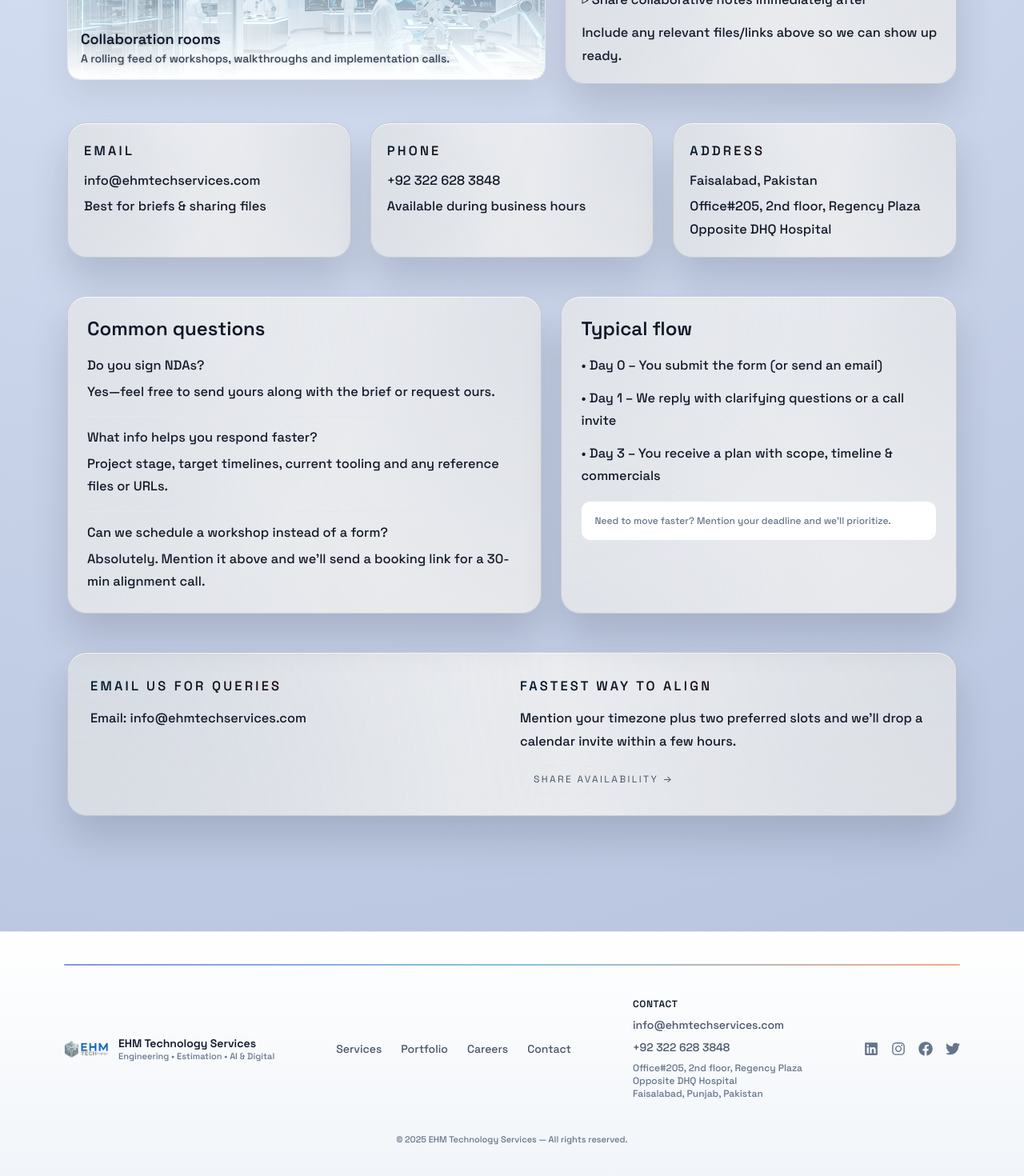
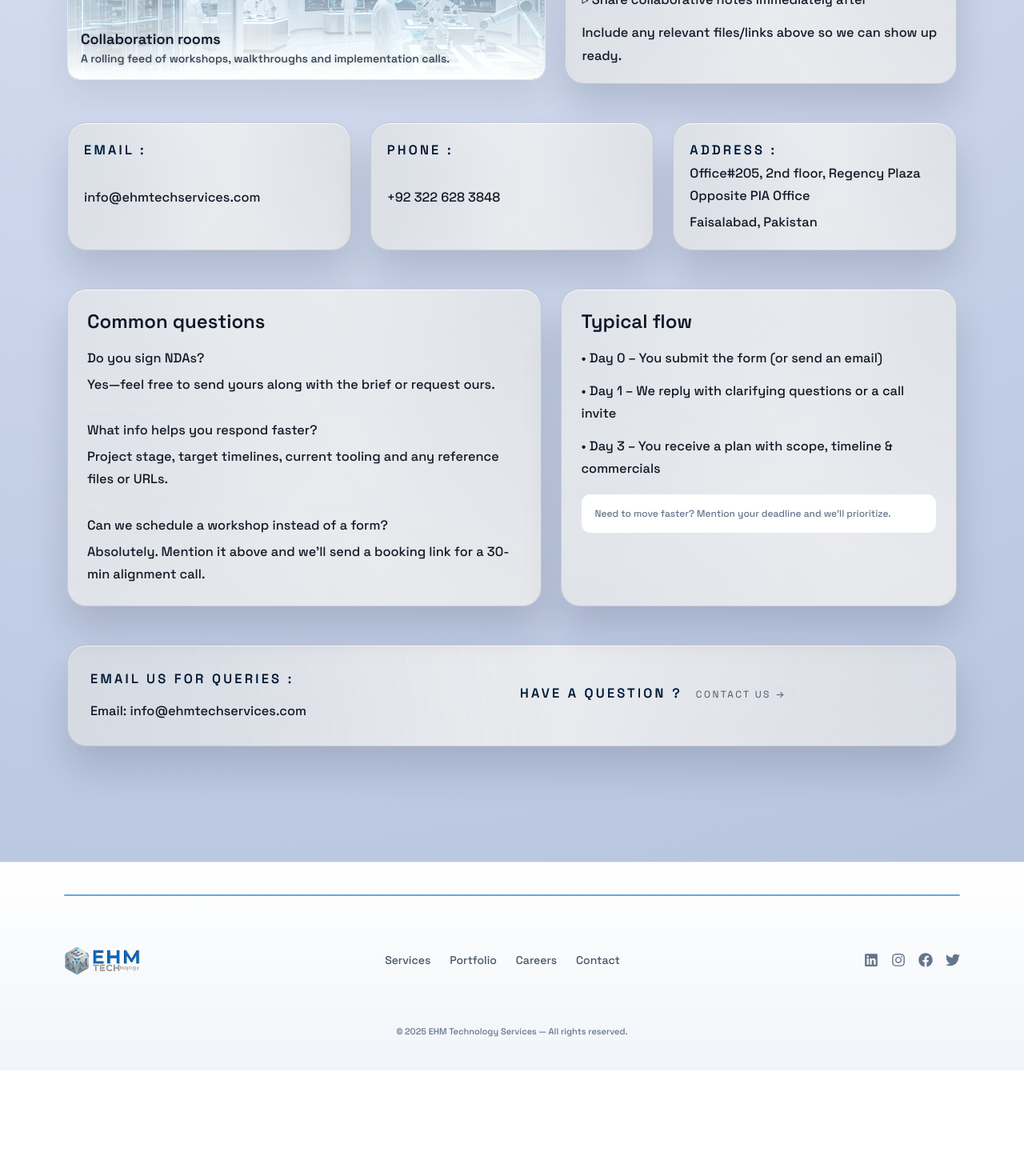
Before and after one commit to Ateeb-333/ehm-tech-site, a Next.js app: page /contact in a window 1280 px wide. Shown: the part 824-2294 px from the top of the page at 80% size. After the commit the page ends 2162 px from the top, so only its background shows below. Built offline with nearby package versions, Linux system fonts and the light colour scheme.

Commit message:
Update gradient colors, reorder navbar services, enhance contact page layout, and misc UI fixes

```diff
--- a/app/contact/page.tsx
+++ b/app/contact/page.tsx
@@ -153,27 +153,29 @@ export default function ContactPage() {
       >
         {[
           {
-            title: "Email",
+            title: "Email :",
             value: "info@ehmtechservices.com",
-            caption: "Best for briefs & sharing files",
+
           },
           {
-            title: "Phone",
+            title: "Phone :",
             value: "+92 322 628 3848",
-            caption: "Available during business hours",
+
           },
           {
-            title: "Address",
-            value: "Faisalabad, Pakistan",
-            caption: "Office#205, 2nd floor, Regency Plaza Opposite DHQ Hospital",
+            title: "Address :",
+            value: "Office#205, 2nd floor, Regency Plaza Opposite PIA Office",
+            caption: "Faisalabad, Pakistan",
           },
         ].map((item) => (
-          <div key={item.title} className="section-card p-5">
+          <div key={item.title} className="section-card p-5 flex flex-col min-h-[160px]">
             <p className="text-xs font-semibold uppercase tracking-[0.2em] text-gradient-label">
               {item.title}
             </p>
-            <p className="mt-2 text-lg font-semibold text-slate-900">{item.value}</p>
-            <p className="mt-1 text-sm text-slate-600">{item.caption}</p>
+            <div className="flex-1 flex flex-col justify-center">
+              <p className="text-lg font-semibold text-slate-900">{item.value}</p>
+              {item.caption && <p className="mt-1 text-sm text-slate-600">{item.caption}</p>}
+            </div>
           </div>
         ))}
       </motion.section>
@@ -232,7 +234,7 @@ export default function ContactPage() {
         <div className="grid md:grid-cols-2 gap-5 text-sm text-meta">
           <div>
             <p className="text-xs font-semibold uppercase tracking-[0.2em] text-gradient-label">
-              EMAIL US FOR QUERIES
+              EMAIL US FOR QUERIES :
             </p>
             <ul className="mt-3 space-y-3">
               <li>
@@ -242,16 +244,13 @@ export default function ContactPage() {
           </div>
           <div>
             <p className="text-xs font-semibold uppercase tracking-[0.2em] text-gradient-label">
-              FASTEST WAY TO ALIGN
-            </p>
-            <p className="mt-3">
-              Mention your timezone plus two preferred slots and we’ll drop a calendar invite within a few hours.
+              HAVE A QUESTION ?
             </p>
             <a
               href="/contact"
               className="mt-4 inline-flex items-center gap-2 rounded-full border border-slate-200 px-4 py-2 text-xs uppercase tracking-[0.2em]"
             >
-              Share availability →
+              Contact us →
             </a>
           </div>
         </div>
--- a/app/globals.css
+++ b/app/globals.css
@@ -47,10 +47,10 @@ body::after {
 
 body::before {
   background: radial-gradient(780px circle at 15% 10%,
-      rgba(174, 230, 247, 0.25),
+      rgba(1, 108, 200, 0.25),
       transparent 60%),
     radial-gradient(640px circle at 85% 15%,
-      rgba(255, 176, 138, 0.25),
+      rgba(1, 108, 200, 0.25),
       transparent 60%);
 }
 
@@ -140,7 +140,7 @@ body::after {
 
 .text-gradient-label {
   display: inline-block;
-  background-image: linear-gradient(120deg, var(--tw-gradient-from, #2f9fcf), var(--tw-gradient-to, #f0733f));
+  background-image: linear-gradient(120deg, var(--tw-gradient-from, #016CC8), var(--tw-gradient-to, #016CC8));
   background-clip: text;
   -webkit-background-clip: text;
   color: transparent;
@@ -194,7 +194,7 @@ body::after {
   inset: 0;
   border-radius: inherit;
   background: linear-gradient(135deg,
-      rgba(174, 230, 247, 0.08),
+      rgba(1, 108, 200, 0.08),
       rgba(255, 255, 255, 0));
   pointer-events: none;
 }
@@ -210,8 +210,8 @@ body::after {
   border-radius: inherit;
   padding: 1px;
   background: linear-gradient(130deg,
-      rgba(174, 230, 247, 0.4),
-      rgba(255, 176, 138, 0.2),
+      rgba(1, 108, 200, 0.4),
+      rgba(1, 108, 200, 0.2),
       transparent 70%);
   -webkit-mask:
     linear-gradient(#fff, #fff) content-box,
@@ -235,11 +235,11 @@ body::after {
 }
 
 .floating-orb--cyan {
-  background: rgba(174, 230, 247, 0.45);
+  background: rgba(1, 108, 200, 0.45);
 }
 
 .floating-orb--peach {
-  background: rgba(255, 176, 138, 0.45);
+  background: rgba(1, 108, 200, 0.45);
 }
 
 @keyframes float {
@@ -296,6 +296,7 @@ body::after {
     transform: translateX(-50%);
   }
 }
+
 /* ============================================
    PROFESSIONAL QUICK WINS ENHANCEMENTS
    ============================================ */
@@ -314,7 +315,7 @@ body::after {
   left: 0;
   width: 0;
   height: 2px;
-  background: linear-gradient(90deg, #3fbfef, #4f60e0);
+  background: linear-gradient(90deg, #016CC8, #016CC8);
   transition: width 0.3s ease;
 }
 
@@ -335,7 +336,7 @@ body::after {
   width: 3rem;
   height: 3rem;
   border-radius: 50%;
-  background: linear-gradient(135deg, #3fbfef, #4f60e0);
+  background: linear-gradient(135deg, #016CC8, #016CC8);
   color: white;
   display: flex;
   align-items: center;
--- a/app/page.tsx
+++ b/app/page.tsx
@@ -77,10 +77,6 @@ export default function HomePage() {
                 className="grid gap-10 md:grid-cols-[1.5fr,1fr] items-center min-h-[80vh]"
             >
                 <div>
-                    <span className="chip mb-4">
-                        <span className="mr-2 text-xs">●</span> Engineering • Estimation • IT
-                        Solutions
-                    </span>
                     <h1 className="text-4xl md:text-5xl font-semibold text-slate-900 leading-tight">
                         Professional Engineering, Cost Estimation & IT Services
                         <span className="block bg-gradient-to-r from-softSkyCyan via-sunsetPeach to-slateBlue bg-clip-text text-transparent">
--- a/components/Footer.tsx
+++ b/components/Footer.tsx
@@ -10,7 +10,7 @@ export const Footer = () => {
 
         <div className="flex flex-col md:flex-row md:items-center md:justify-between gap-8">
           <div className="flex items-center gap-3">
-            <div className="relative h-14 w-14 flex items-center justify-center">
+            <div className="relative h-20 w-24 flex items-center justify-center">
               <Image
                 src="/images/ehm-logo.png"
                 alt="EHM Tech logo"
@@ -18,15 +18,6 @@ export const Footer = () => {
                 className="object-contain"
                 sizes="56px"
               />
-            </div>
-
-            <div className="leading-tight">
-              <p className="text-slate-900 font-semibold text-sm">
-                EHM Technology Services
-              </p>
-              <p className="text-slate-500 text-[11px]">
-                Engineering • Estimation • AI & Digital
-              </p>
             </div>
           </div>
 
@@ -43,21 +34,6 @@ export const Footer = () => {
             <Link href="/contact" className="hover:text-slate-900 transition">
               Contact
             </Link>
-          </div>
-
-          <div className="flex flex-col gap-2 text-sm text-slate-600">
-            <p className="font-semibold text-slate-900 text-xs uppercase tracking-wider">Contact</p>
-            <a href="mailto:info@ehmtechservices.com" className="hover:text-slate-900 transition">
-              info@ehmtechservices.com
-            </a>
-            <a href="tel:+923226283848" className="hover:text-slate-900 transition">
-              +92 322 628 3848
-            </a>
-            <p className="text-xs text-slate-500 max-w-xs">
-              Office#205, 2nd floor, Regency Plaza<br />
-              Opposite DHQ Hospital<br />
-              Faisalabad, Punjab, Pakistan
-            </p>
           </div>
 
           <div className="flex gap-4 text-slate-500">
--- a/tailwind.config.js
+++ b/tailwind.config.js
@@ -7,14 +7,14 @@ module.exports = {
   theme: {
     extend: {
       colors: {
-        slateBlue: "#3F50D0",
-        softSkyCyan: "#2F9FCF",
+        slateBlue: "#016CC8",
+        softSkyCyan: "#016CC8",
         charcoalGray: "#2E2E2E",
         mistGray: "#D9DDE2",
-        sunsetPeach: "#F0733F",
-        vibrantBlue: "#4F60E0",
-        brightCyan: "#3FBFEF",
-        warmPeach: "#FF835F",
+        sunsetPeach: "#016CC8",
+        vibrantBlue: "#016CC8",
+        brightCyan: "#016CC8",
+        warmPeach: "#016CC8",
       },
       boxShadow: {
         soft: "0 18px 45px rgba(0,0,0,0.08)",
```
Also changed, not shown: components/Navbar.tsx (+71 -84 lines).
